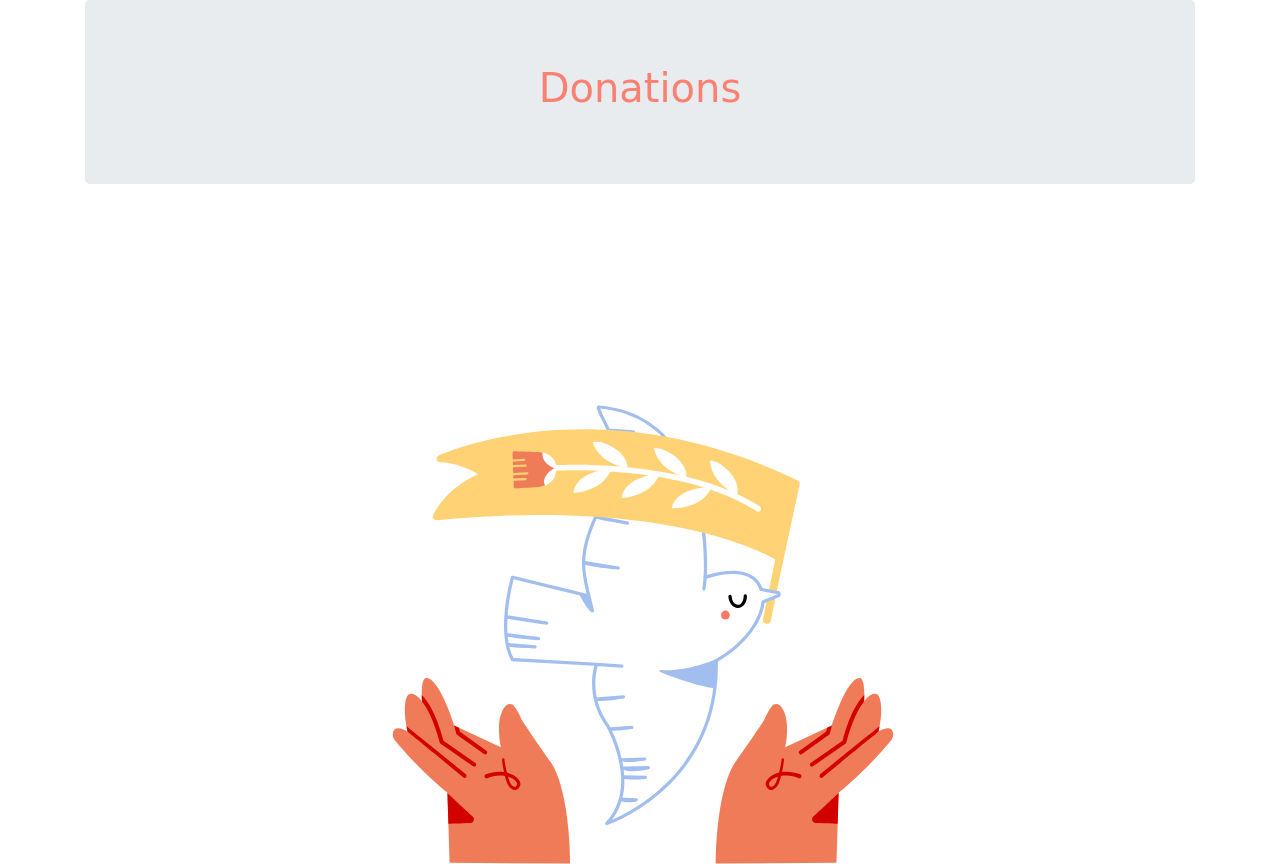
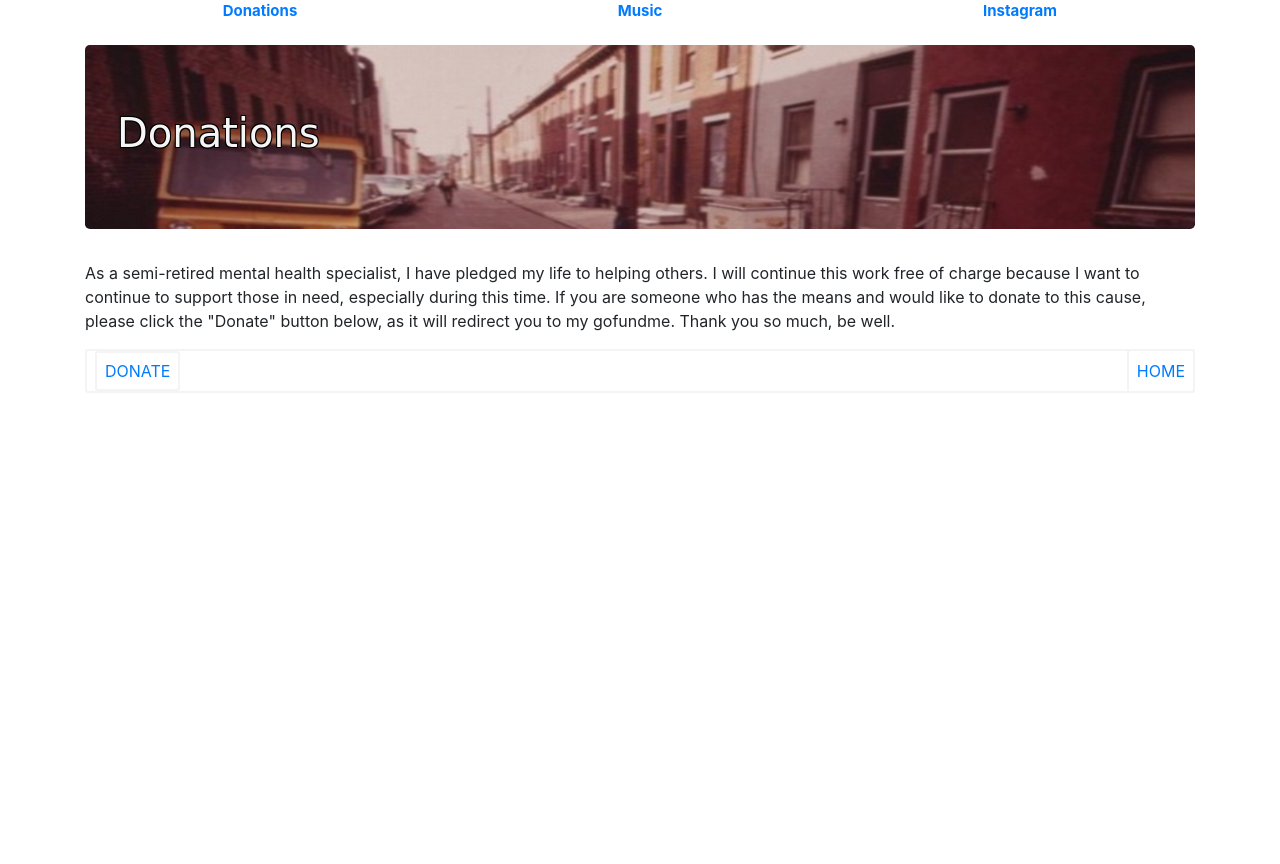
Before and after one commit to aesadin/Denise_Williams, a plain HTML site: page donations.html in a window 1280 px wide. Shown: the top 864 px of the page. After the commit the page ends 800 px from the top, so only its background shows below. Drawn offline with Linux system fonts and the light colour scheme; a web font is replaced by a local one.

Commit message:
add donation page

```diff
--- /dev/null
+++ b/css/donationstyles.css
@@ -0,0 +1,53 @@
+.jumbotron {
+	background-image: url(../img/Denise4.png);
+  background-size: 100% 100%;
+  background-repeat: no-repeat;
+
+
+}
+
+.donationHeader {
+  color: whitesmoke;
+  font-family: 'Fredericka the Great', cursive;
+  text-emphasis-color: bold;
+  text-shadow:
+    -1px -1px 0 #000,
+    1px -1px 0 #000,
+    -1px 1px 0 #000,
+    1px 1px 0 #000;
+
+}
+
+.home {
+	float: right;
+	text-decoration: none;
+	font-size: 1em;
+	padding: .5em .5em;
+	border-radius: 3px;
+	border: 2px solid #f4f4f4;
+}
+
+.home:hover {
+  border-color: #4a41fb;
+
+}
+
+.donations {
+  text-decoration: none;
+	font-size: 1em;
+	padding: .5em .5em;
+	border-radius: 3px;
+	border: 2px solid #f4f4f4;
+}
+
+.donations:hover {
+  border-color: #4a41fb;
+
+}
+
+.row {
+	text-align: center;
+	font-size: 15px;
+	padding-top: 0%;
+	margin-bottom: 2%;
+}
--- a/css/styles.css
+++ b/css/styles.css
@@ -2,6 +2,18 @@
 	width: 100%;
 	height: auto;
 	margin: auto;
+}
+
+.jumbotron {
+	/* background-image: url(../img/Denise3.png);
+  background-size: 100% 100%;
+	background-repeat: no-repeat; */
+	background-color: rgba(228, 228, 227, 0.573);
+	padding-top: 30px;
+	padding-bottom: 30px;
+	margin-bottom: 30px;
+
+
 }
 
 .body {
@@ -93,5 +105,18 @@ h2 {
 
 .contact {
 	font-family: 'Cormorant Garamond', serif;
-	float: left;
+	position: absolute;
+        z-index: 999;
+        margin: 0 auto;
+        left: 0;
+        right: 0;
+        top: 75%;
+        text-align: center;
+				width: 60%;
+
+
 }
+
+.box {
+	border
+}
--- a/donations.html
+++ b/donations.html
@@ -1,24 +1,36 @@
+
 <!DOCTYPE html>
 <html lang="en">
 <head>
   <meta name="viewport" content="width=device-width, initial-scale=1.0">
   <link href="css/bootstrap.css" rel="stylesheet" type="text/css">
-  <link href="css/styles.css" rel="stylesheet" type="text/css">
+  <link href="css/donationstyles.css" rel="stylesheet" type="text/css">
+  <link href="https://fonts.googleapis.com/css2?family=Cormorant+Garamond:wght@300&family=Fredericka+the+Great&display=swap" rel="stylesheet">
+  <link href="https://fonts.googleapis.com/css2?family=Fredericka+the+Great&display=swap" rel="stylesheet">
   <script src="src/jquery.js"></script>
   <script src="src/scripts.js"></script>
   <script src="src/main.js"></script>
   <title>Denise Williams</title>
 </head>
-<body class="container">
-  <header class="jumbotron">
-  <h1>Donations</h1>
-  </header>
-    <img src="img/6_BIRD.svg" alt="blm protesters">
+<body class="container" class="aboutbody">
+  <div class="row">
+    <div class="col-md-4"><a href="donations.html"><strong>Donations</strong></a></div>
+    <div class="col-md-4"><a href="https://open.spotify.com/user/n5lx1i0iiaw505rf95xabtxl3/playlist/1mnvxOKZtA5YQIbhiTTmkk?si=b_FP-rXlR6iu-WavPW_cdA"><strong>Music</strong></a></div>
+    <div class="col-md-4"><a href="https://www.instagram.com/confrontingthestorm/"><strong>Instagram</strong></a></div>
+  </div>
+  <div class="jumbotron">
+    <h1 class="donationHeader">Donations</h1>
+  </div>
+    <div class="myStory">
+      <p>
+        As a semi-retired mental health specialist, I have pledged my life to helping others. I will continue this work free of charge because I want to continue to support those in need, especially during this time. If you are someone who has the means and would like to donate to this cause, please click the "Donate" button below, as it will redirect you to my gofundme. Thank you so much, be well.
+      </p>
+    </div>
+    <div class="home">
+      <a href="index.html" class="about">HOME</a>
+    </div>
     <div class="donations">
       <a href="https://www.gofundme.com/f/offering-free-nocontact-drug-amp-alcohol-support" class="donations">DONATE</a>
     </div>
-    <div class="home">
-      <a href="index.html" class="home">HOME</a>
-    </div>
   </body>
 </html>
```
Also changed, not shown: index.html (+13 -9 lines), img/Denise3.png (added), img/Denise4.png (added), img/Denise5.png (added), img/Denise6.png (added).
